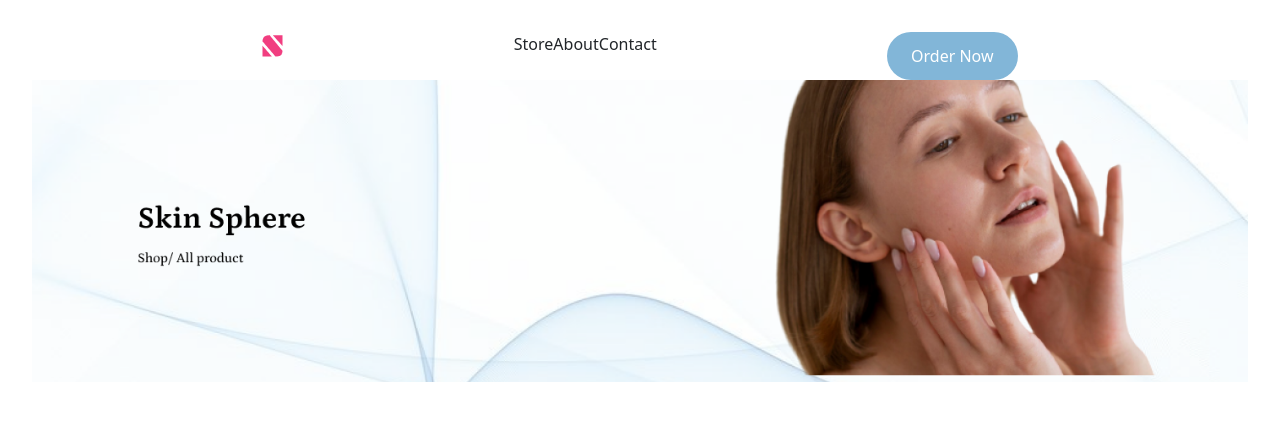
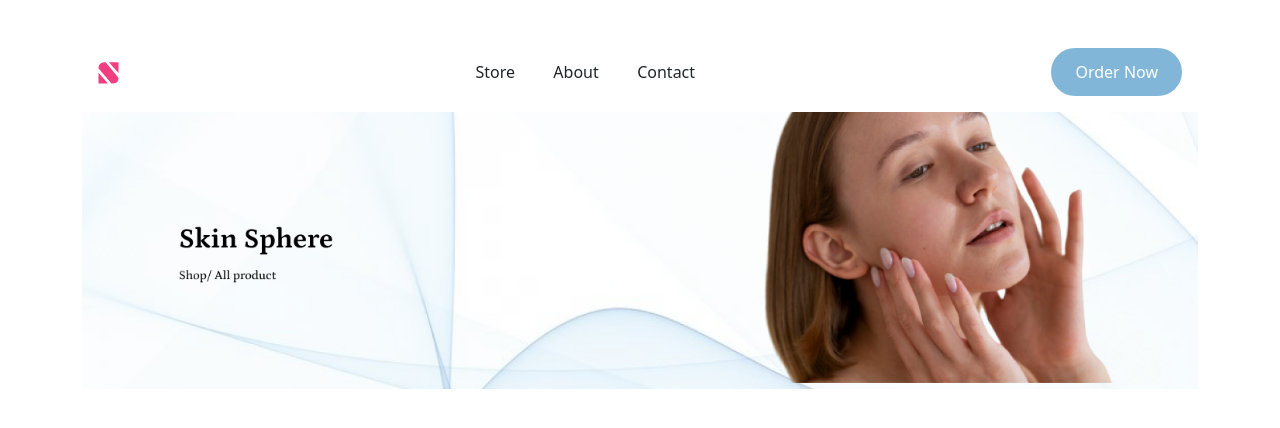
Before and after one commit to Teetwothefirst/HNG_Stage_Two, a React (Vite) app in the folder SkinSphere/: page / in a window 1280 px wide. Shown: the top 428 px of the page. Built offline with nearby package versions, Linux system fonts and the light colour scheme.

Commit message:
changes added base files

```diff
--- a/SkinSphere/src/App.jsx
+++ b/SkinSphere/src/App.jsx
@@ -33,22 +33,34 @@ function App() {
     //   </p>
     // </>
     <>
-      <div>
+      <div className='container'>
         <header>
           <nav>
             <div><img src={Logo} alt="" /></div>
-            <div className=''>
-              <a href="" className="link-dark">Store</a>
-              <a href="" className="link-dark">About</a>
-              <a href="" className="link-dark">Contact</a>
+            <div className='nav-links'>
+              <a href="#Store" className="link-dark">Store</a>
+              <a href="#About" className="link-dark">About</a>
+              <a href="#Contact" className="link-dark">Contact</a>
 
             </div>
             <div><button className='btn-blue'>Order Now</button></div>
           </nav>
-          <main>
-            <img src={heroImg} alt="" />
-          </main>
         </header>
+        <main>
+          <div>
+          <img src={heroImg} alt="" />
+          </div>
+          <div>
+
+          </div>
+          <div className="page-content">
+
+          </div>
+        </main>
+        <footer>
+
+        </footer>
+
         <main>
 
         </main>
--- a/SkinSphere/src/index.css
+++ b/SkinSphere/src/index.css
@@ -69,11 +69,17 @@ button:focus-visible {
 
 /* ===================================================Adetomiwa Styling======================================== */
 header{
-  min-height: 2rem;
+  /* margin-bottom: 2rem; */
+  padding: 1rem
+}
+.nav-links{
+  display: flex;
+  gap:2.4rem;
 }
 nav{
   display: flex;
-  justify-content: space-evenly;
+  justify-content: space-between;
+  align-items: center;
 }
 .link-dark{
   text-decoration: none;
```
Also changed, not shown: SkinSphere/src/All.jsx (added).
